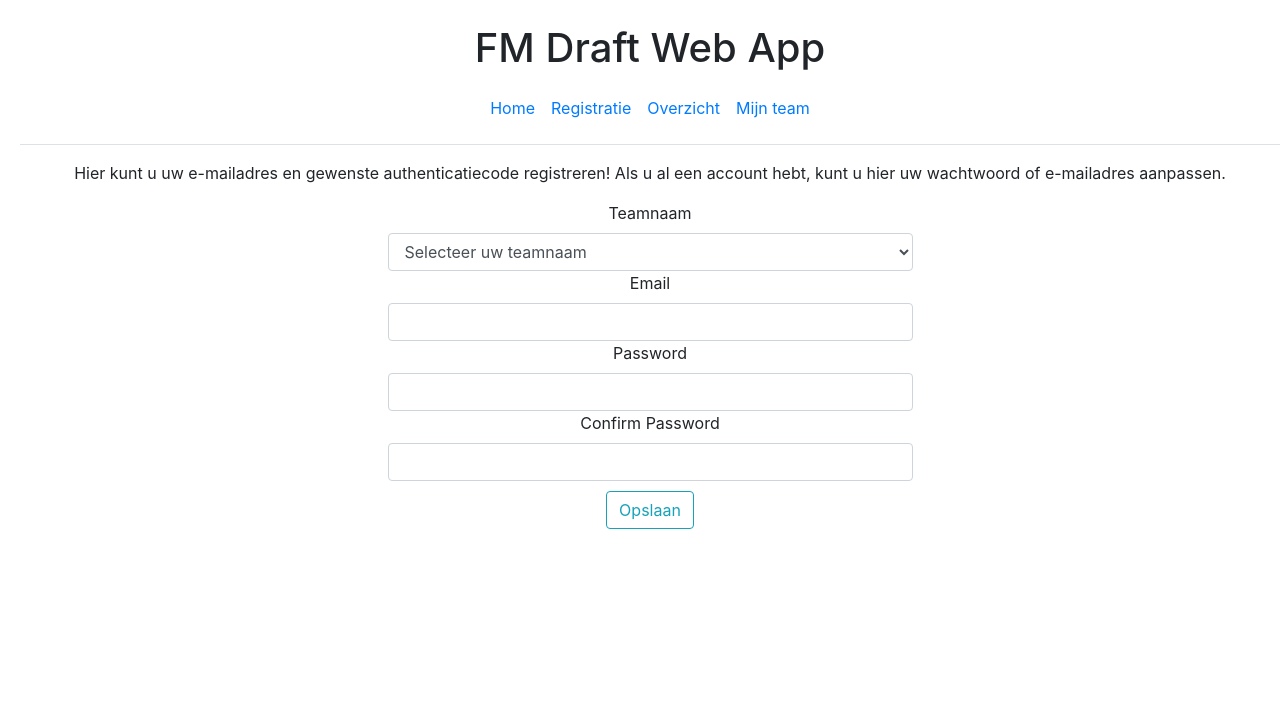
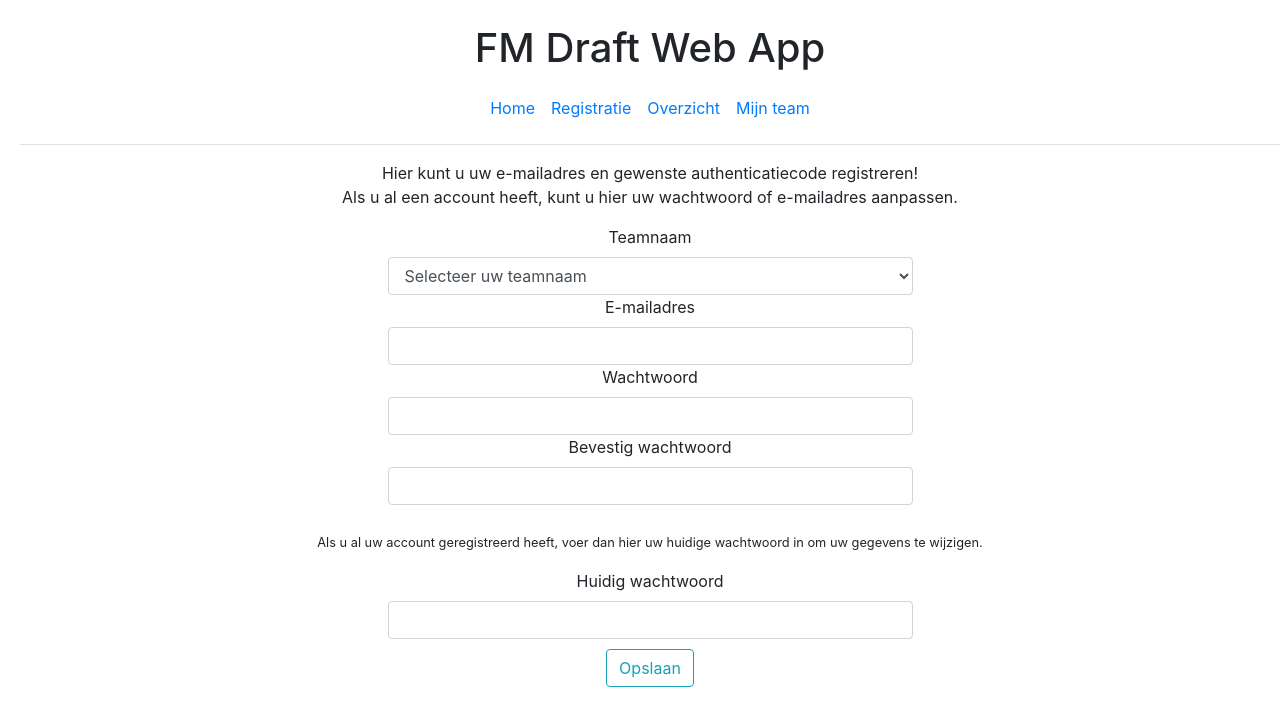
Before and after one commit to mvantschip/Flask_Draft, a Flask app: page /register in a window 1280 px wide. Shown: the top 726 px of the page. Run offline with Flask 2, Linux system fonts and the light colour scheme; some libraries are stand-ins or nearby versions.

Commit message:
password required for change of registration

```diff
--- a/flaskdraft/templates/registration.html
+++ b/flaskdraft/templates/registration.html
@@ -1,7 +1,8 @@
 {% extends "layout.html" %}
 {% block content %}
 <body>
-<p class = "center"> Hier kunt u uw e-mailadres en gewenste authenticatiecode registreren! Als u al een account hebt, kunt u hier uw wachtwoord of e-mailadres aanpassen.</p>
+<p class = "center"> Hier kunt u uw e-mailadres en gewenste authenticatiecode registreren!<br>
+Als u al een account heeft, kunt u hier uw wachtwoord of e-mailadres aanpassen.</p>
 <form method="POST" action="">
   {{ form_registration.hidden_tag() }}
     <div class="form-group">
@@ -47,6 +48,21 @@
           {{ form_registration.registration_confirm_password (class="form-control col-md-5") }}
         {% endif %}
     </div>
+    <br>
+    <p class="text-center"><small>Als u al uw account geregistreerd heeft, voer dan hier uw huidige wachtwoord in om uw gegevens te wijzigen.</small></p>
+    <div class="form-group">
+      {{ form_registration.registration_current_password.label (class="form-control-label") }}
+      {% if form_registration.registration_current_password.errors %}
+        {{ form_registration.registration_current_password (class="form-control-is-invalid col-md-5") }}
+        <div class="invalid feedback">
+          {% for error in form_registration.registration_current_password.errors %}
+            {{ error }}
+          {% endfor %}
+        </div>
+        {% else %}
+          {{ form_registration.registration_current_password (class="form-control col-md-5") }}
+        {% endif %}
+    </div>
     <div class="form-group">
       {{ form_registration.submit(class="btn btn-outline-info") }}
     </div>
--- a/flaskdraft/users/forms.py
+++ b/flaskdraft/users/forms.py
@@ -9,9 +9,10 @@ class RegistrationForm(FlaskForm):
     ('FC Groen Goud', 'FC Groen Goud'), ('Los Banditos', 'Los Banditos'),
     ('v.v. Twenthe 7', 'v.v. Twenthe 7'), ('FC Kuitkramp', 'FC Kuitkramp'),
     ('Boca Seniors', 'Boca Seniors'), ('Newton Heath', 'Newton Heath')]), validators = [DataRequired()])
-    registration_email = StringField('Email', validators=[DataRequired(), Email()])
-    registration_password = PasswordField('Password', validators=[DataRequired()])
-    registration_confirm_password = PasswordField('Confirm Password', validators=[DataRequired(), EqualTo('registration_password')])
+    registration_email = StringField('E-mailadres', validators=[DataRequired(), Email()])
+    registration_password = PasswordField('Wachtwoord', validators=[DataRequired()])
+    registration_confirm_password = PasswordField('Bevestig wachtwoord', validators=[DataRequired(), EqualTo('registration_password')])
+    registration_current_password = PasswordField('Huidig wachtwoord')
     submit = SubmitField('Opslaan')
 
 class TeamForm(FlaskForm):
@@ -21,5 +22,5 @@ class TeamForm(FlaskForm):
     ('FC Groen Goud', 'FC Groen Goud'), ('Los Banditos', 'Los Banditos'),
     ('v.v. Twenthe 7', 'v.v. Twenthe 7'), ('FC Kuitkramp', 'FC Kuitkramp'),
     ('Boca Seniors', 'Boca Seniors'), ('Newton Heath', 'Newton Heath')]), validators = [DataRequired()])
-    team_password = PasswordField('Password', validators=[DataRequired()])
+    team_password = PasswordField('Wachtwoord', validators=[DataRequired()])
     submit = SubmitField('Team bekijken')
--- a/flaskdraft/users/routes.py
+++ b/flaskdraft/users/routes.py
@@ -14,15 +14,19 @@ def register():
         hashed_password = bcrypt.generate_password_hash(form_registration.registration_password.data).decode('utf-8')
         user_query = registration.query.filter_by(user = form_registration.registration_username.data).first()
         if user_query != None:
-            user_query.user_email = form_registration.registration_email.data
-            user_query.user_password = hashed_password
-            db.session.commit()
-            flash('Uw gegevens zijn bijgewerkt!', 'bottom')
+            if bcrypt.check_password_hash(user_query.user_password, form_registration.registration_password.data):
+                user_query.user_email = form_registration.registration_email.data
+                user_query.user_password = hashed_password
+                db.session.commit()
+                flash('Uw gegevens zijn bijgewerkt!', 'bottom')
+            else:
+                flash('Verkeerd huidig wachtwoord!', 'bottom')
         else:
-            user_registration = registration(user = form_registration.registration_username.data, user_email = form_registration.registration_email.data, user_password = hashed_password)
-            db.session.add(user_registration)
-            db.session.commit()
-            flash('Uw gegevens zijn ingevoegd!', 'bottom')
+                user_registration = registration(user = form_registration.registration_username.data, user_email = form_registration.registration_email.data, user_password = hashed_password)
+                db.session.add(user_registration)
+                db.session.commit()
+                flash('Uw gegevens zijn ingevoegd!', 'bottom')
+
     return render_template('registration.html', form_registration = form_registration)
 
 @users.route('/team_login', methods=['GET', 'POST'])
```
